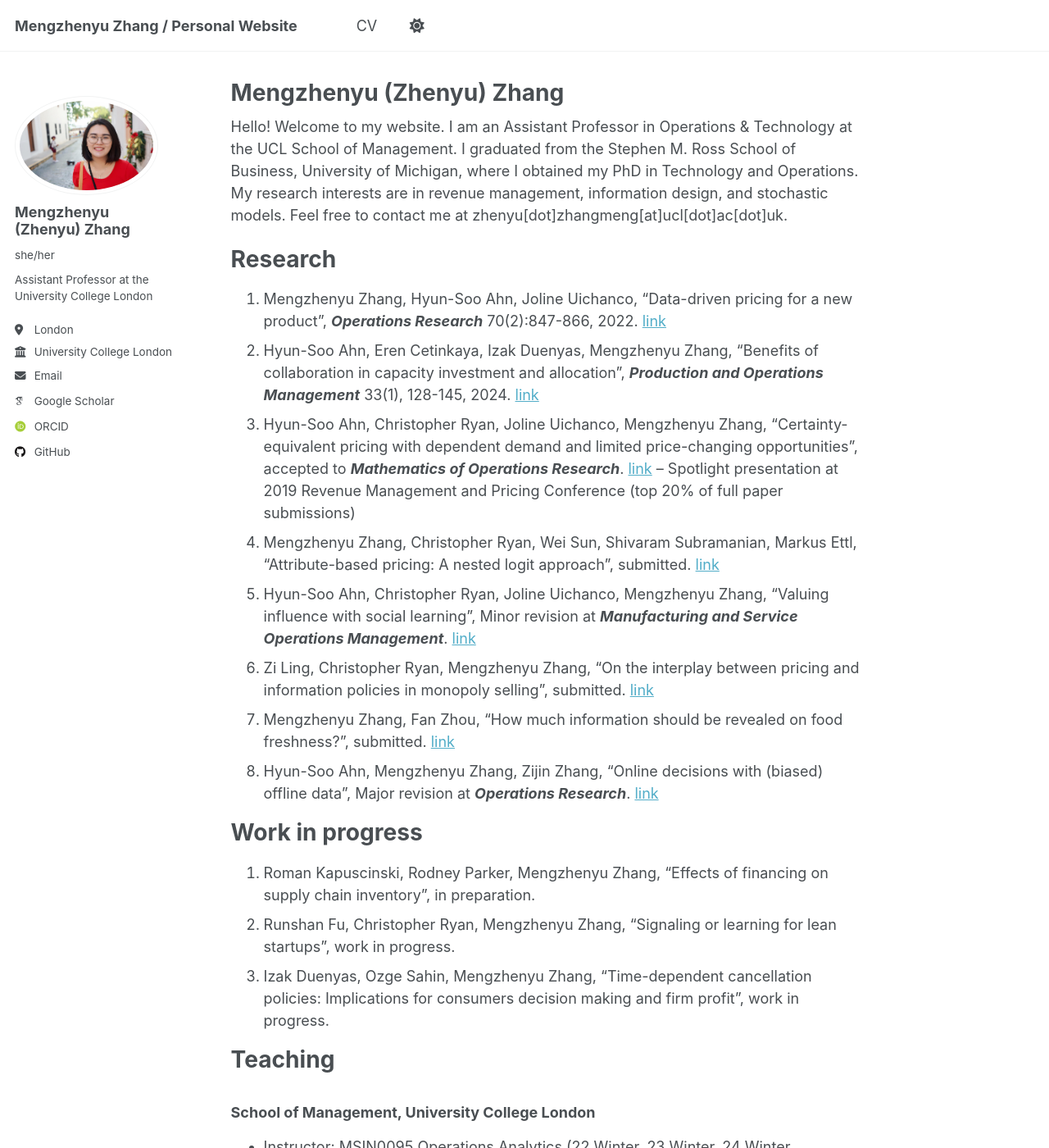
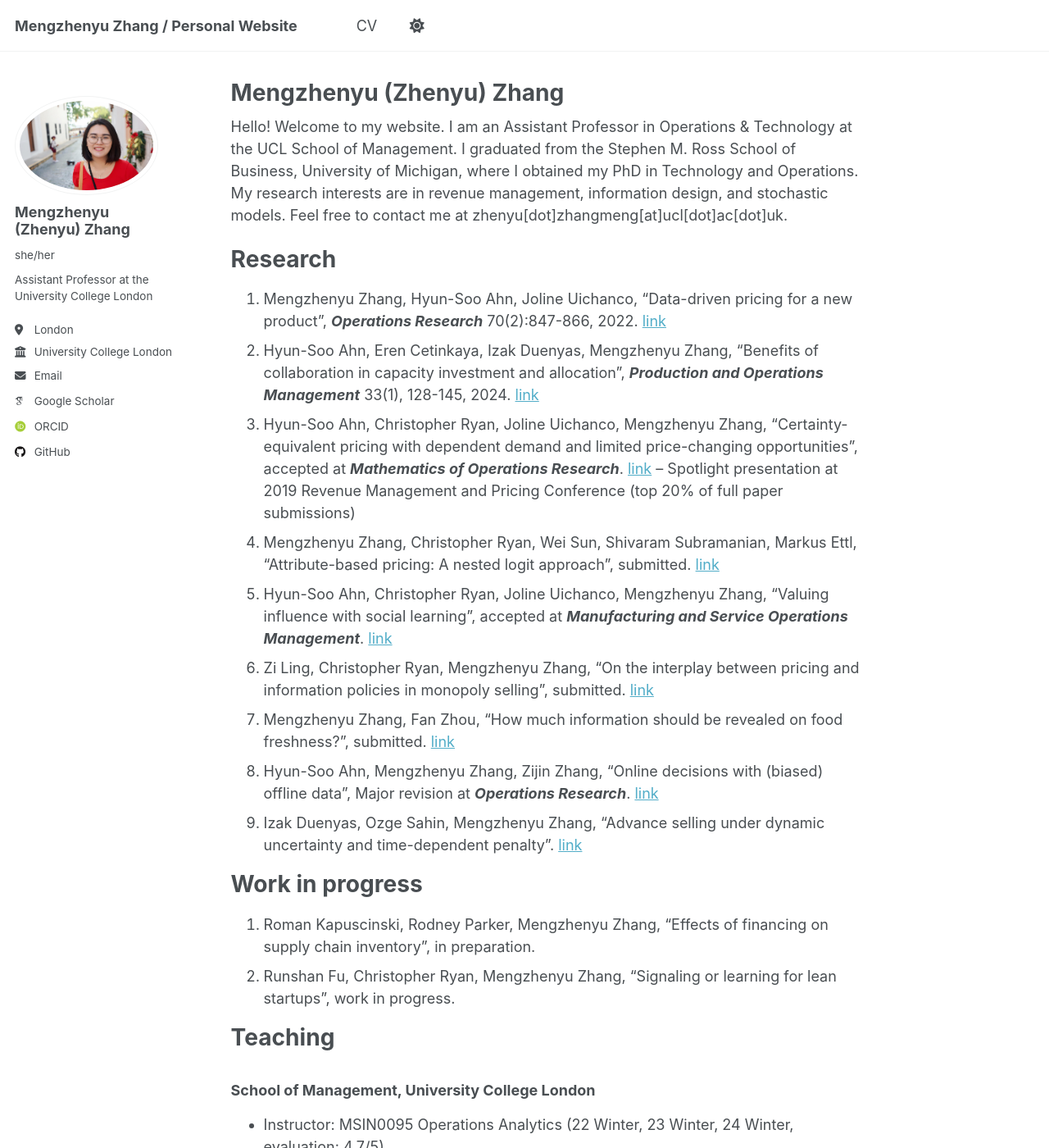
Before and after one commit to mengzhenyuzhang/mengzhenyuzhang.github.io, a Jekyll site: the page built from _pages/about.md, in a window 1280 px wide and 1400 px high. Shown: the whole window at 82% size. Built offline with Jekyll 4.4.1, drawn with Linux system fonts in a browser that asks for light colours; some web fonts are replaced; a script that is not in the unit is left out.

Commit message:
Update about.md

```diff
--- a/_pages/about.md
+++ b/_pages/about.md
@@ -13,19 +13,19 @@ Research
 ======
 1. Mengzhenyu Zhang, Hyun-Soo Ahn, Joline Uichanco, “Data-driven pricing for a new product”, ***Operations Research*** 70(2):847-866, 2022. [link](https://pubsonline.informs.org/doi/abs/10.1287/opre.2021.2204)
 2. Hyun-Soo Ahn, Eren Cetinkaya, Izak Duenyas, Mengzhenyu Zhang, “Benefits of collaboration in capacity investment and allocation”, ***Production and Operations Management*** 33(1), 128-145, 2024. [link](https://journals.sagepub.com/doi/10.1177/10591478231224918)
-3. Hyun-Soo Ahn, Christopher Ryan, Joline Uichanco, Mengzhenyu Zhang, “Certainty-equivalent pricing with dependent demand and limited price-changing opportunities”, accepted to ***Mathematics of Operations Research***. [link](https://pubsonline.informs.org/doi/abs/10.1287/moor.2022.0330)
+3. Hyun-Soo Ahn, Christopher Ryan, Joline Uichanco, Mengzhenyu Zhang, “Certainty-equivalent pricing with dependent demand and limited price-changing opportunities”, accepted at ***Mathematics of Operations Research***. [link](https://pubsonline.informs.org/doi/abs/10.1287/moor.2022.0330)
 – Spotlight presentation at 2019 Revenue Management and Pricing Conference (top 20% of full paper submissions)
 4. Mengzhenyu Zhang, Christopher Ryan, Wei Sun, Shivaram Subramanian, Markus Ettl, “Attribute-based pricing: A nested logit approach”, submitted. [link](https://papers.ssrn.com/sol3/papers.cfm?abstract_id=4258247)
-5. Hyun-Soo Ahn, Christopher Ryan, Joline Uichanco, Mengzhenyu Zhang, “Valuing influence with social learning”, Minor revision at ***Manufacturing and Service Operations Management***. [link](https://papers.ssrn.com/sol3/papers.cfm?abstract_id=4527310)
+5. Hyun-Soo Ahn, Christopher Ryan, Joline Uichanco, Mengzhenyu Zhang, “Valuing influence with social learning”, accepted at ***Manufacturing and Service Operations Management***. [link](https://papers.ssrn.com/sol3/papers.cfm?abstract_id=4527310)
 6. Zi Ling, Christopher Ryan, Mengzhenyu Zhang, “On the interplay between pricing and information policies in monopoly selling”, submitted. [link](https://papers.ssrn.com/sol3/papers.cfm?abstract_id=5047585)
 7. Mengzhenyu Zhang, Fan Zhou, “How much information should be revealed on food freshness?”, submitted. [link](https://papers.ssrn.com/sol3/papers.cfm?abstract_id=5378554)
 8. Hyun-Soo Ahn, Mengzhenyu Zhang, Zijin Zhang, “Online decisions with (biased) offline data”, Major revision at ***Operations Research***. [link](https://papers.ssrn.com/sol3/papers.cfm?abstract_id=5350921)
+9. Izak Duenyas, Ozge Sahin, Mengzhenyu Zhang, “Advance selling under dynamic uncertainty and time-dependent penalty”. [link](https://papers.ssrn.com/sol3/papers.cfm?abstract_id=5735983)
 
 Work in progress
 ======
 1. Roman Kapuscinski, Rodney Parker, Mengzhenyu Zhang, “Effects of financing on supply chain inventory”, in preparation.
 2. Runshan Fu, Christopher Ryan, Mengzhenyu Zhang, “Signaling or learning for lean startups”, work in progress.
-3. Izak Duenyas, Ozge Sahin, Mengzhenyu Zhang, “Time-dependent cancellation policies: Implications for consumers decision making and firm profit”, work in progress.
 
 Teaching
 ======
```
